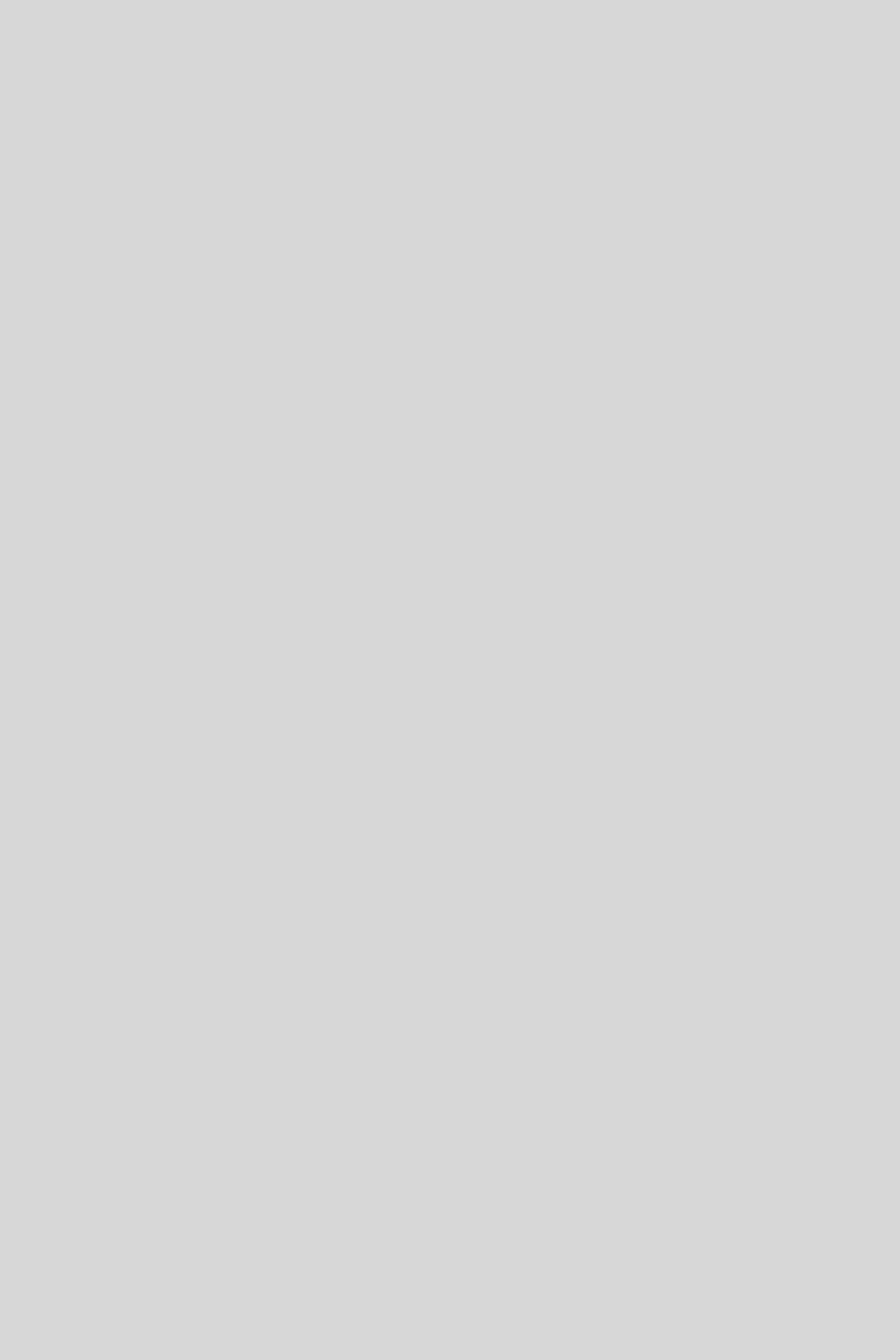
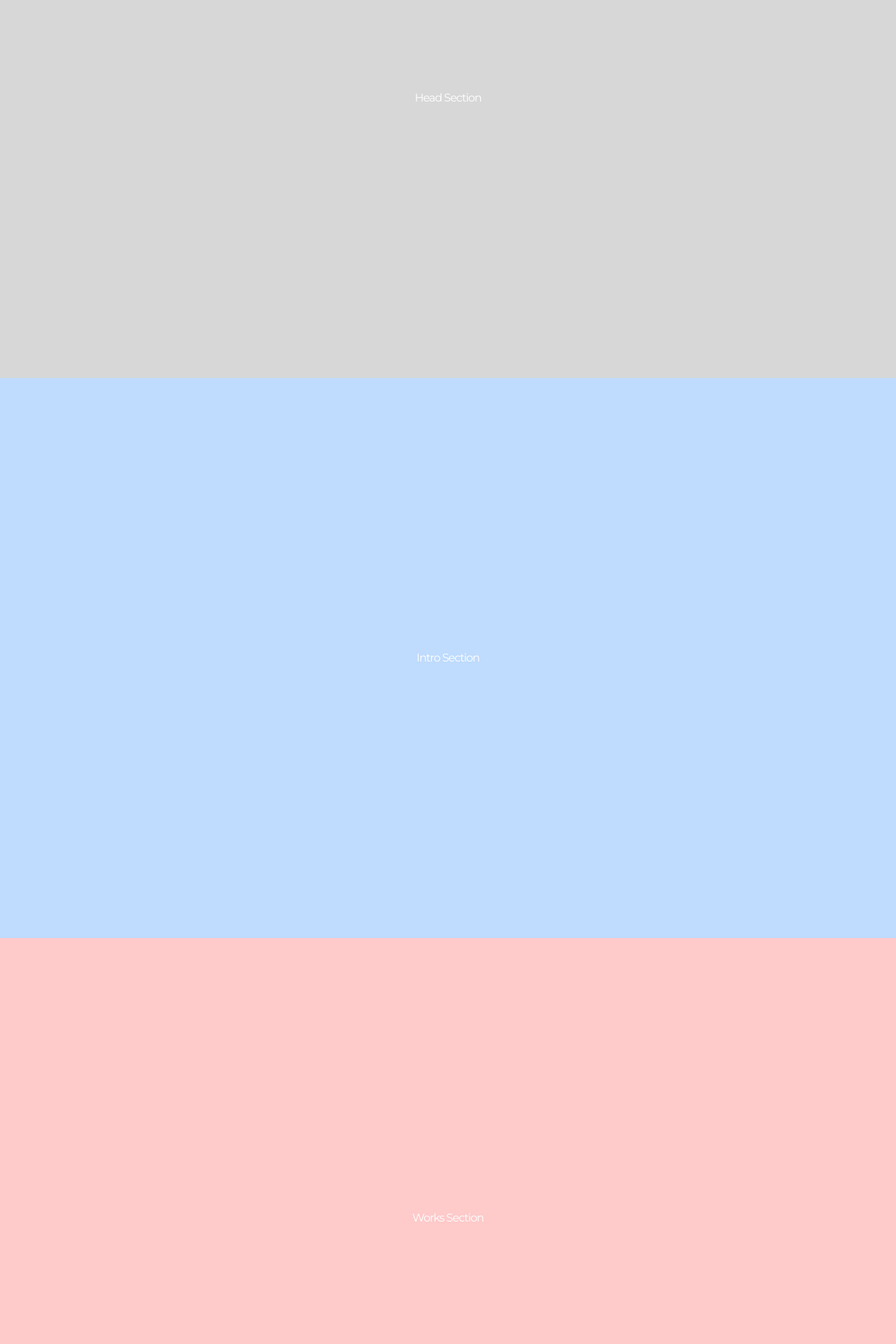
Before and after one commit to MartinKuracka/webmark-react, a React (Create React App) app: page / in a window 1280 px wide. Shown: the part 260-2180 px from the top of the page at 70% size. Before the commit the page ends 800 px from the top, so only its background shows below. Built offline with nearby package versions, Linux system fonts and the light colour scheme.

Commit message:
mobile menu functionality and sections install

```diff
--- a/src/App.js
+++ b/src/App.js
@@ -1,11 +1,24 @@
 // components
-import MobileNavbar from './components/navbar/mobilenavbar'
+import MobileNavbar from './components/navbar/mobilenavbar';
+import HeadSection from './containers/home_section/home';
+import IntroSection from './containers/intro_section/intro';
+import WorksSection from './containers/works_section/works';
+import AboutSection from './containers/about_section/about';
+import CoopSection from './containers/coop_section/coop';
+import ContactSection from  './containers/contact_section/contact';
+
 
 function App() {
   return (
     <div>
       {/* <DesktopNavbar /> */}
       <MobileNavbar />
+      <HeadSection />
+      <IntroSection />
+      <WorksSection />
+      <AboutSection />
+      <CoopSection />
+      <ContactSection />
     </div>
   );
 }
--- a/src/components/navbar/mobilenavbar.js
+++ b/src/components/navbar/mobilenavbar.js
@@ -3,7 +3,7 @@ import { useState } from 'react';
 import Logo from '../../img/logo_SVG.svg';
 // components
 import Hamburger from 'hamburger-react';
-import MobileMenu from '../mobilemenu/mobilemenu'
+import MobileMenu from './mobilemenu/mobilemenu'
 
 const MobileNavbar = () => {
 
--- a/src/containers/about_section/about.js
+++ b/src/containers/about_section/about.js
@@ -1,9 +1,8 @@
-
 
 const AboutSection = () => {
     return(
-        <dvi>
-            About
+        <div className='flex w-full h-screen justify-center items-center bg-green-300' id='about'>
+            <h1>About Section</h1>
         </div>
     )
 }
--- a/src/containers/contact_section/contact.js
+++ b/src/containers/contact_section/contact.js
@@ -1,11 +1,7 @@
-import styled from 'styled-components';
-import {WrapperDef, TextDef} from '../../components/styled_components'
-
-
 const ContactSection = () => {
     return(
-        <div>
-            Contact
+        <div className='flex w-full h-screen justify-center items-center bg-yellow-300' id='contact'>
+            <h1>Contact Section</h1>
         </div>
     )
 }
--- a/src/containers/coop_section/coop.js
+++ b/src/containers/coop_section/coop.js
@@ -2,8 +2,8 @@
 const CoopSection = () => {
 
     return(
-        <div>
-            Coop
+        <div className='flex w-full h-screen justify-center items-center bg-brown-300' id='coop'>
+            <h1>Coop Section</h1>
         </div>
     )
 }
--- a/src/containers/home_section/home.js
+++ b/src/containers/home_section/home.js
@@ -1,8 +1,8 @@
 
 const HeadSection = () => {
     return(
-        <div>
-            Head
+        <div className='flex w-full h-screen justify-center items-center' id='home'>
+            <h1>Head Section</h1>
         </div>
     )
 }
--- a/src/containers/intro_section/intro.js
+++ b/src/containers/intro_section/intro.js
@@ -1,8 +1,8 @@
 
 const IntroSection = () => {
     return(
-        <div>
-            Intro
+        <div className='flex w-full h-screen justify-center items-center bg-blue-200' id='intro'>
+            <h1>Intro Section</h1>
         </div>
     )
 }
--- a/src/containers/works_section/works.js
+++ b/src/containers/works_section/works.js
@@ -1,8 +1,8 @@
 
-const Works = () => {
+const WorksSection = () => {
     return(
-        <div>
-            Works
+        <div className='flex w-full h-screen justify-center items-center bg-red-200' id='works'>
+            <h1>Works Section</h1>
         </div>
     )
 }
```
Also changed, not shown: src/components/navbar/mobilemenu/menuoverlay/menuoverlay.js (renamed from src/components/mobilemenu/menuoverlay/menuoverlay.js), src/components/navbar/mobilemenu/mobilemenu.js (renamed from src/components/mobilemenu/mobilemenu.js).
